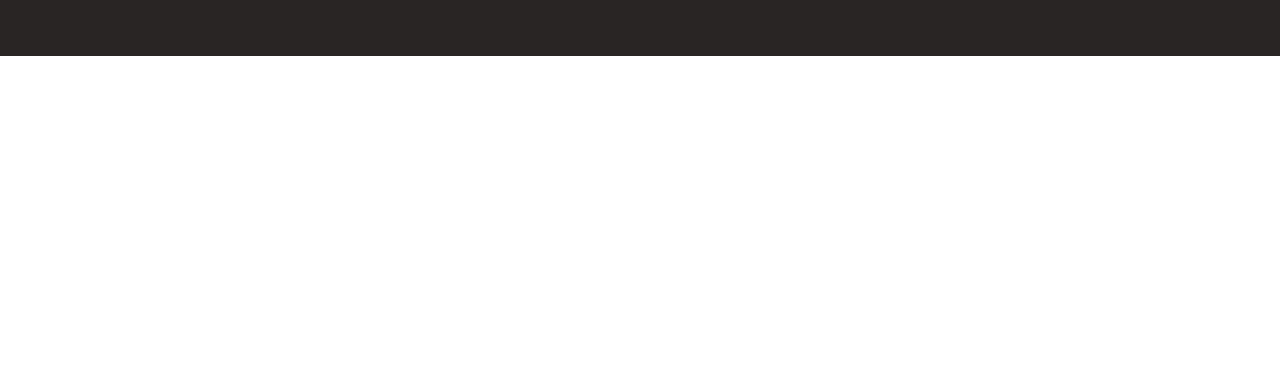
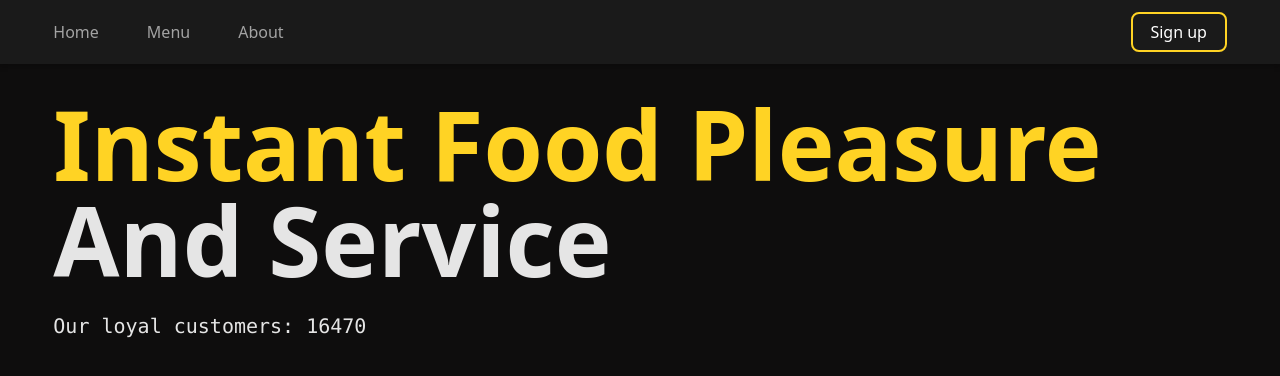
Before and after one commit to AnarRussia1219/Restaurant-Homepage, a website built with webpack: page src/index.html in a window 1280 px wide. Built offline with nearby package versions, Linux system fonts and the light colour scheme.

Commit message:
create the hero section texts and the animation

```diff
--- a/src/index.html
+++ b/src/index.html
@@ -5,9 +5,37 @@
     <meta name="viewport" content="width=device-width, initial-scale=1.0">
     <title>Restaurant Homepage</title>
 </head>
-<body>
-    <header class="flex bg-stone-800 h-14 w-full">
-        <nav class="flex-1 flex items-center"></nav>
+<body class="bg-[#0e0d0d] text-neutral-200">
+    <header class="flex bg-[#1a1a1a] h-16 w-full text-neutral-400"
+        style="box-shadow: 0px 2px 5px 1px rgba(0, 0, 0, 0.2);">
+        <nav class="flex-1 flex items-stretch justify-center">
+            <div class="w-11/12 flex items-stretch justify-between">
+                <ul class="flex items-center gap-12">
+                    <li class="cursor-pointer hover:underline hover:text-neutral-300">Home</li>
+                    <li class="cursor-pointer hover:underline hover:text-neutral-300">Menu</li>
+                    <li class="cursor-pointer hover:underline hover:text-neutral-300">About</li>
+                </ul>
+
+                <div class="flex items-center">
+                    <button
+                        class="w-24 h-10 border-2 border-solid border-accent-secondary bg-transparent text-white rounded-button hover:bg-accent-secondary hover:text-accent-secondary-contrasting duration-default-1 active:bg-transparent active:text-white">Sign
+                        up</button>
+                </div>
+            </div>
+        </nav>
     </header>
+    <main class="overflow-y-scroll w-full">
+        <section class="flex justify-center">
+            <div class="w-11/12 py-8 flex flex-col gap-6">
+                <h1 class="text-8xl font-bold">
+                    <span class="text-accent-secondary">Instant Food Pleasure</span>
+                    And Service
+                </h1>
+                <h3 class="text-xl font-mono">
+                    Our loyal customers: <span id="hero-section-customers-number-animated">0</span>
+                </h3>
+            </div>
+        </section>
+    </main>
 </body>
 </html>
--- a/src/index.js
+++ b/src/index.js
@@ -1 +1,18 @@
 import "./root.css";
+
+let companyData = {
+    customers: "16472"
+};
+
+const elementHeroSectionCustomersNumberAnimated = document.getElementById("hero-section-customers-number-animated");
+// animation, do after 500 ms
+setTimeout(() => {
+    // start with the initial value of the element set in html
+    const b = Number(elementHeroSectionCustomersNumberAnimated.textContent);
+    // console.log(b);
+    for (let i = b; i < companyData.customers; i += 6) {
+        setTimeout(() => {
+            elementHeroSectionCustomersNumberAnimated.textContent = i;
+        }, 1);
+    };
+}, 500);
--- a/tailwind.config.js
+++ b/tailwind.config.js
@@ -4,8 +4,19 @@ module.exports = {
     content: ["./src/**/*.{html,js}"],
     theme: {
         extend: {
-
+            colors: {
+                "accent-primary": "#ffffff",
+                "accent-primary-contrasting": "#000000",
+                "accent-secondary": "#ffd324",
+                "accent-secondary-contrasting": "#000000",
+            },
         },
+        borderRadius: {
+            "button": "8px",
+        },
+        transitionDuration: {
+            "default-1": "0.2s",
+    }
     },
     plugins: [],
 };
```
